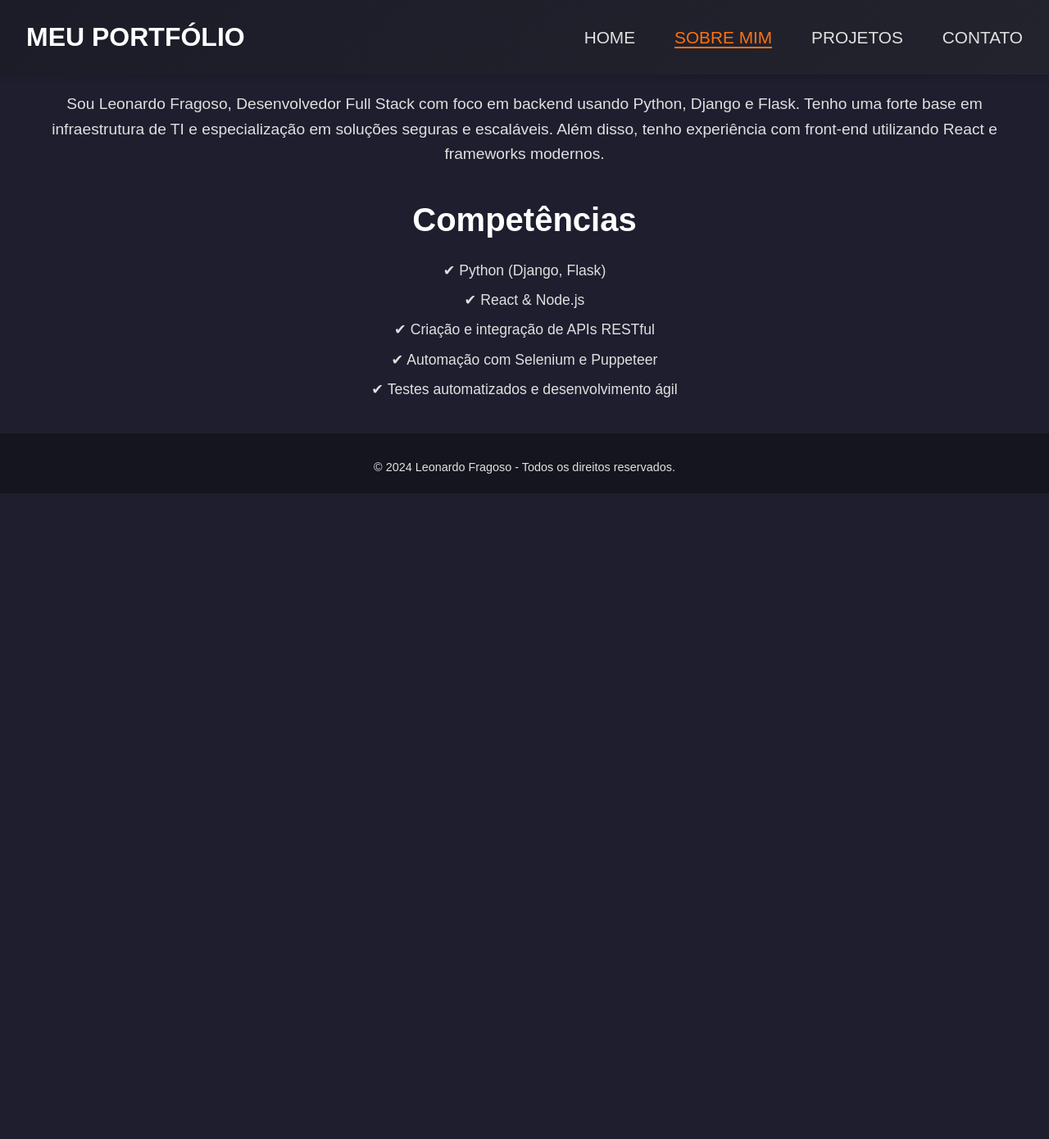
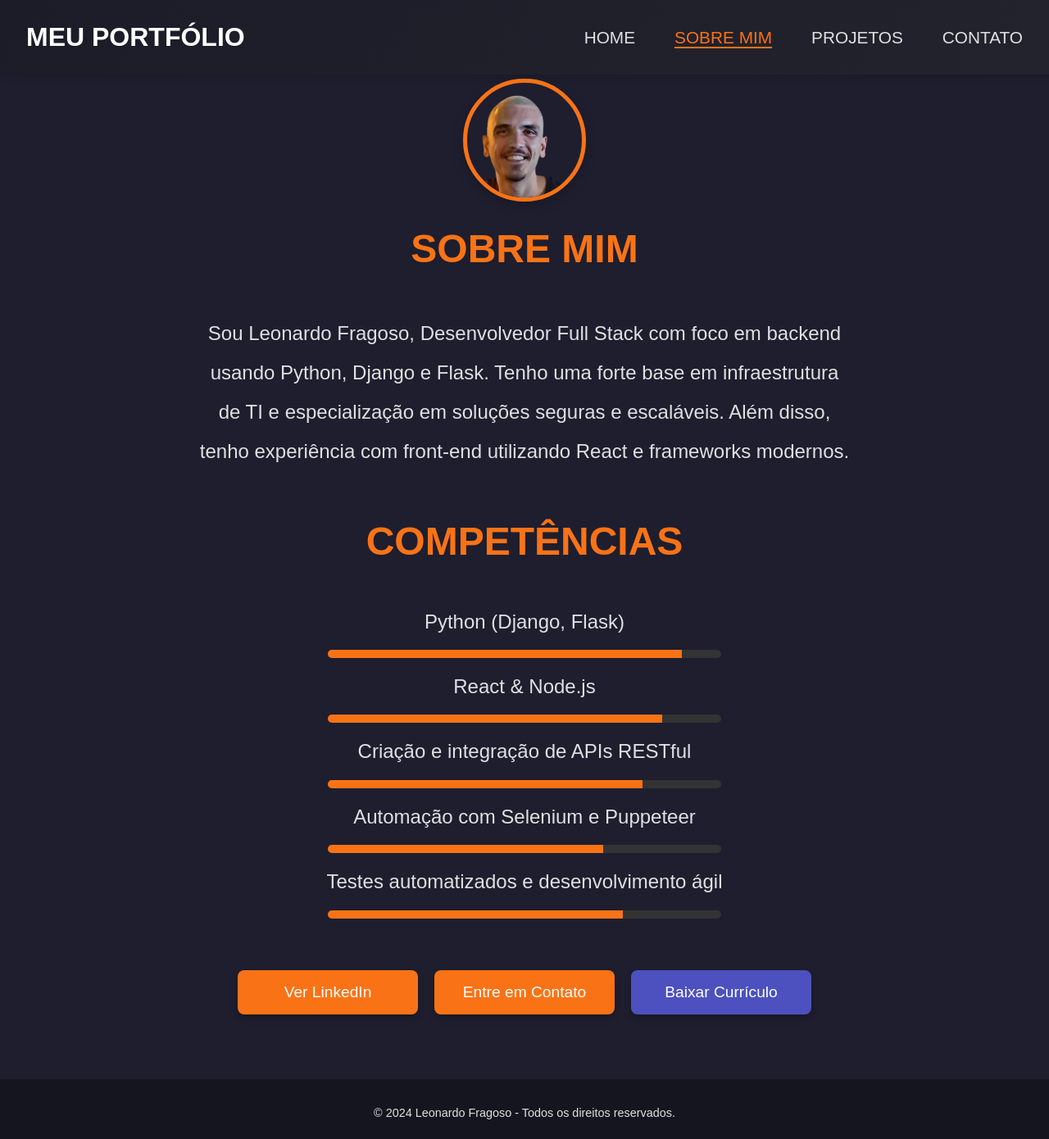
Before and after one commit to LeonardoRFragoso/Portf-lio-LeonardoFragoso-React, a React (Create React App) app: page /about in a window 1280 px wide. Shown: the whole page at 82% size. Before the commit the page ends 800 px from the top, so only its background shows below. Built offline with nearby package versions, Linux system fonts and the light colour scheme.

Commit message:
Adicionando componente About.js e seu CSS

```diff
--- /dev/null
+++ b/src/components/About.css
@@ -0,0 +1,177 @@
+/* about.css */
+
+/* Container Principal */
+.about-container {
+  padding: 6rem 2rem 4rem;
+  text-align: center;
+  color: #e0e0e0;
+  background-color: #1e1e2f;
+  animation: fadeInUp 1.5s ease;
+}
+
+/* Cabeçalho com imagem de perfil */
+.about-header {
+  display: flex;
+  flex-direction: column;
+  align-items: center;
+  gap: 20px;
+}
+
+/* Imagem de perfil */
+.about-img {
+  width: 150px;
+  height: 150px;
+  border-radius: 50%;
+  border: 5px solid #f97316;
+  object-fit: cover;
+  box-shadow: 0 5px 15px rgba(0, 0, 0, 0.2);
+  transition: transform 0.3s ease;
+}
+
+.about-img:hover {
+  transform: scale(1.05) rotate(5deg); /* Melhoria: rotação ao passar o mouse */
+}
+
+/* Título principal */
+.about-title {
+  font-size: 3rem;
+  margin-bottom: 2.5rem;
+  color: #f97316;
+  text-transform: uppercase;
+  font-weight: bold;
+  opacity: 0;
+  animation: slideIn 2s ease forwards;
+}
+
+/* Bio ou descrição pessoal */
+.about-bio {
+  font-size: 1.5rem;
+  line-height: 2;
+  margin-bottom: 3rem;
+  max-width: 800px;
+  margin-left: auto;
+  margin-right: auto;
+  opacity: 0;
+  animation: fadeInUp 1.5s ease forwards 0.5s;
+}
+
+/* Lista de Competências */
+.skills-list {
+  list-style: none;
+  padding: 0;
+  margin: 0 auto;
+  max-width: 600px;
+  opacity: 0;
+  animation: fadeInUp 1.5s ease forwards 1.5s;
+}
+
+/* Estilo de cada item de competência */
+.skill-item {
+  font-size: 1.5rem;
+  margin: 1rem 0;
+  display: flex;
+  flex-direction: column;
+  justify-content: center;
+  align-items: center;
+  gap: 10px;
+  transition: transform 0.3s ease;
+}
+
+.skill-item:hover .progress-fill {
+  width: 100%; /* Melhoria: preenchimento total ao passar o mouse */
+}
+
+/* Progress Bar */
+.progress-bar {
+  width: 80%;
+  background-color: #333;
+  height: 10px;
+  border-radius: 5px;
+  overflow: hidden;
+  margin-top: 5px;
+}
+
+.progress-fill {
+  height: 100%;
+  background-color: #f97316;
+  width: 0;
+  transition: width 2s ease-in-out; /* Melhoria: transição mais suave */
+}
+
+/* Botões de Ação */
+.cta-buttons {
+  display: flex;
+  justify-content: center;
+  gap: 20px;
+  margin-top: 3rem;
+}
+
+.cta-button {
+  padding: 12px 30px;
+  background-color: #f97316;
+  color: white;
+  border-radius: 8px;
+  text-decoration: none;
+  font-size: 1.2rem;
+  transition: transform 0.3s ease, box-shadow 0.3s ease;
+  box-shadow: 0 5px 10px rgba(0, 0, 0, 0.2);
+}
+
+.cta-button:hover {
+  transform: scale(1.08); /* Melhoria: aumento suave */
+  box-shadow: 0 8px 16px rgba(0, 0, 0, 0.4); /* Melhoria: sombra aumentada */
+}
+
+.cta-button.download {
+  background-color: #4c51bf;
+}
+
+.cta-button.download:hover {
+  background-color: #5a67d8;
+}
+
+/* Responsividade para telas menores */
+@media (max-width: 768px) {
+  .about-container {
+    padding: 4rem 1rem;
+  }
+
+  .about-title {
+    font-size: 2.5rem;
+  }
+
+  .about-bio {
+    font-size: 1.3rem;
+  }
+
+  .cta-button {
+    font-size: 1rem;
+  }
+
+  .progress-bar {
+    width: 100%;
+  }
+}
+
+/* Animações */
+@keyframes slideIn {
+  from {
+    transform: translateY(-50px);
+    opacity: 0;
+  }
+  to {
+    transform: translateY(0);
+    opacity: 1;
+  }
+}
+
+@keyframes fadeInUp {
+  from {
+    transform: translateY(30px);
+    opacity: 0;
+  }
+  to {
+    transform: translateY(0);
+    opacity: 1;
+  }
+}
--- a/src/components/About.js
+++ b/src/components/About.js
@@ -1,50 +1,52 @@
 // components/About.js
 import React from 'react';
-import styled from 'styled-components';
-
-const AboutContainer = styled.div`
-  padding: 2rem;
-  text-align: center;
-`;
-
-const Title = styled.h1`
-  font-size: 2.5rem;
-  margin-bottom: 1rem;
-`;
-
-const Bio = styled.p`
-  font-size: 1.2rem;
-  margin-bottom: 2rem;
-`;
-
-const Skills = styled.ul`
-  list-style: none;
-  padding: 0;
-`;
-
-const Skill = styled.li`
-  font-size: 1.1rem;
-  margin: 0.5rem 0;
-`;
+import './About.css'; // Importando o CSS para a página About
+import profilePic from '../assets/Img/profile.png';
 
 function About() {
   return (
-    <AboutContainer>
-      <Title>Sobre Mim</Title>
-      <Bio>
+    <div className="about-container">
+      <div className="about-header">
+        <img src={profilePic} alt="Leonardo Fragoso" className="about-img" />
+        <h1 className="about-title">Sobre Mim</h1>
+      </div>
+      <p className="about-bio">
         Sou Leonardo Fragoso, Desenvolvedor Full Stack com foco em backend usando Python, Django e Flask.
         Tenho uma forte base em infraestrutura de TI e especialização em soluções seguras e escaláveis.
         Além disso, tenho experiência com front-end utilizando React e frameworks modernos.
-      </Bio>
-      <Title>Competências</Title>
-      <Skills>
-        <Skill>✔ Python (Django, Flask)</Skill>
-        <Skill>✔ React & Node.js</Skill>
-        <Skill>✔ Criação e integração de APIs RESTful</Skill>
-        <Skill>✔ Automação com Selenium e Puppeteer</Skill>
-        <Skill>✔ Testes automatizados e desenvolvimento ágil</Skill>
-      </Skills>
-    </AboutContainer>
+      </p>
+      <h1 className="about-title">Competências</h1>
+      <ul className="skills-list">
+        <li className="skill-item">
+          <span>Python (Django, Flask)</span>
+          <div className="progress-bar"><div className="progress-fill" style={{ width: '90%' }}></div></div>
+        </li>
+        <li className="skill-item">
+          <span>React & Node.js</span>
+          <div className="progress-bar"><div className="progress-fill" style={{ width: '85%' }}></div></div>
+        </li>
+        <li className="skill-item">
+          <span>Criação e integração de APIs RESTful</span>
+          <div className="progress-bar"><div className="progress-fill" style={{ width: '80%' }}></div></div>
+        </li>
+        <li className="skill-item">
+          <span>Automação com Selenium e Puppeteer</span>
+          <div className="progress-bar"><div className="progress-fill" style={{ width: '70%' }}></div></div>
+        </li>
+        <li className="skill-item">
+          <span>Testes automatizados e desenvolvimento ágil</span>
+          <div className="progress-bar"><div className="progress-fill" style={{ width: '75%' }}></div></div>
+        </li>
+      </ul>
+      {/* Botões de Ação */}
+      <div className="cta-buttons">
+        <a href="https://linkedin.com/in/leonardofragoso" className="cta-button">Ver LinkedIn</a>
+        <a href="mailto:contato@leonardofragoso.com" className="cta-button">Entre em Contato</a>
+        <a href="/CV%20Leonardo.pdf" className="cta-button download" download>
+          Baixar Currículo
+        </a>
+      </div>
+    </div>
   );
 }
 
```
Also changed, not shown: 1 other file (tests, documents, lock files or other folders).
